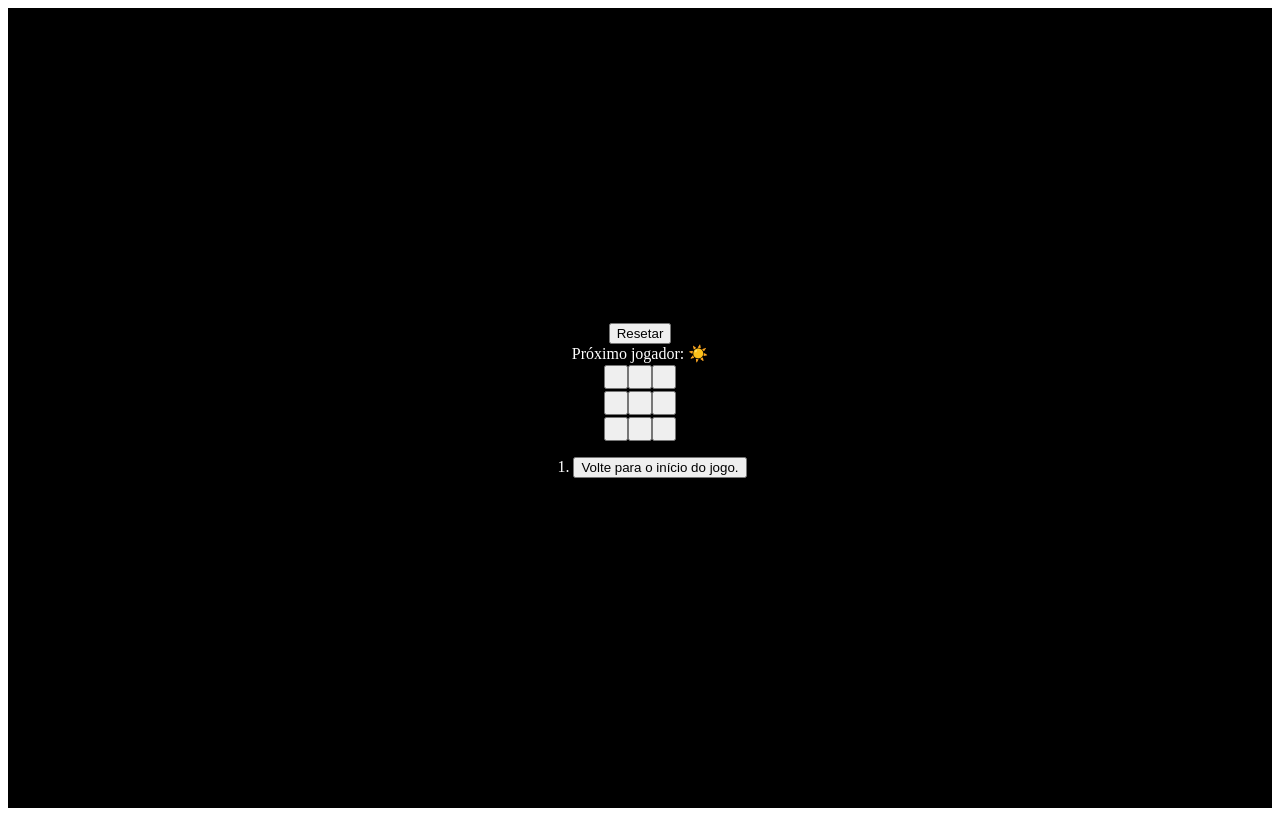
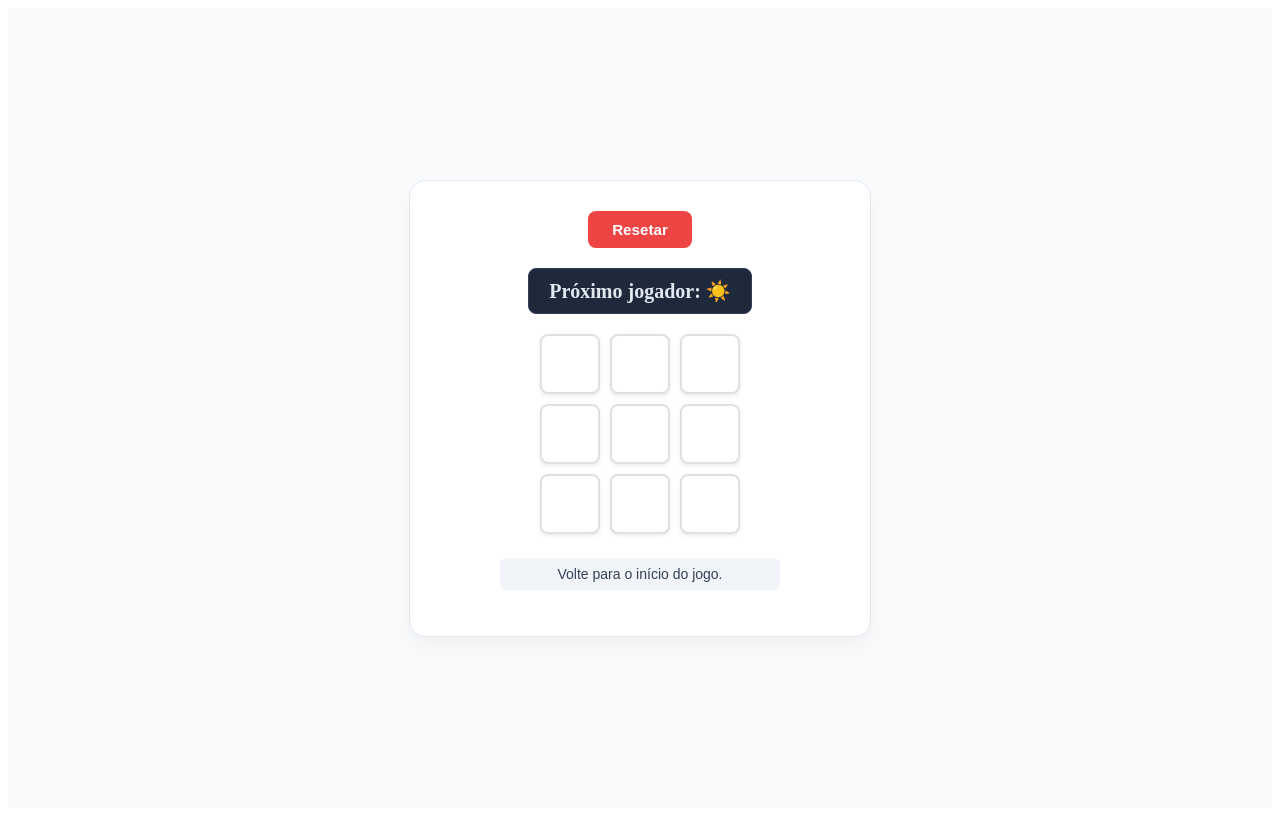
Before and after one commit to Gustavo-Pereira20/jogoDaVelha, a React (Vite) app: page / in a window 1280 px wide. Built offline with nearby package versions, Linux system fonts and the light colour scheme.

Commit message:
MOD: CSS e Classes modo dark e light.

```diff
--- a/src/components/Jogo/Jogo.jsx
+++ b/src/components/Jogo/Jogo.jsx
@@ -22,10 +22,10 @@ export default function Jogo() {
     }
 
     function resetJogo() {
-    setHistorico([Array(9).fill(null)]);
-    setMovimentoAtual(0);
-    setSimbolos(parSimbolo());
-  }
+        setHistorico([Array(9).fill(null)]);
+        setMovimentoAtual(0);
+        setSimbolos(parSimbolo());
+    }
 
     const movimentos = historico.map((quadrados, movimento) => {
         let descricao;
@@ -35,20 +35,18 @@ export default function Jogo() {
             descricao = 'Volte para o início do jogo.';
         }
         return (
-            <li key={movimento}>
-                <button onClick={() => pularPara(movimento)}>{descricao}</button>
+            <li key={movimento} className={styles.itemHistorico}>
+                <button className={styles.botaoHistorico} onClick={() => pularPara(movimento)}>{descricao}</button>
             </li>
         );
     });
 
     return (
         <div className={styles.main}>
-            <button onClick={resetJogo}>Resetar</button>
-            <div>
+            <div className={styles.jogo}>
+                <button className={styles.botaoReset} onClick={resetJogo}>Resetar</button>
                 <Tabuleiro xEProx={xEProx} quadrados={quadradoAtual} jogadorAtual={posicaoJogada} simbolos={simbolos}/>
-            </div>
-            <div>
-                <ol>{movimentos}</ol>
+                <ol className={styles.listaHistorico}>{movimentos}</ol>
             </div>
         </div>
     )
--- a/src/components/Jogo/jogo.module.css
+++ b/src/components/Jogo/jogo.module.css
@@ -1,10 +1,118 @@
-.main{
-    width: 100%;
-    height: 100vh;
-    background-color: black;
-    color: white;
-    display: flex;
-    justify-content: center;
-    align-items: center;
-    flex-direction: column;
+/* Definição das variáveis de tema */
+:root {
+  --bg-main: #f8fafc;
+  --bg-card: #ffffff;
+  --borda-card: #e2e8f0;
+  --texto-principal: #0f172a;
+  --bg-reset: #ef4444;
+  --bg-reset-hover: #dc2626;
+  --texto-reset: #ffffff;
+  --bg-btn-historico: #f1f5f9;
+  --bg-btn-historico-hover: #e2e8f0;
+  --texto-btn-historico: #334155;
+  --sombra-card: 0 10px 25px -5px rgba(0, 0, 0, 0.05), 0 8px 10px -6px rgba(0, 0, 0, 0.01);
 }
+
+/* Modo Escuro */
+:global(.dark) {
+  --bg-main: #0f172a;
+  --bg-card: #1e293b;
+  --borda-card: #334155;
+  --texto-principal: #f8fafc;
+  --bg-reset: #dc2626;
+  --bg-reset-hover: #b91c1c;
+  --texto-reset: #ffffff;
+  --bg-btn-historico: #334155;
+  --bg-btn-historico-hover: #475569;
+  --texto-btn-historico: #f1f5f9;
+  --sombra-card: 0 10px 25px -5px rgba(0, 0, 0, 0.3), 0 8px 10px -6px rgba(0, 0, 0, 0.2);
+}
+
+/* Container Principal ocupando toda a tela */
+.main {
+  width: 100%;
+  min-height: 100vh;
+  background-color: var(--bg-main);
+  color: var(--texto-principal);
+  display: flex;
+  justify-content: center;
+  align-items: center;
+  flex-direction: column;
+  padding: 20px;
+  box-sizing: border-box;
+  transition: background-color 0.3s ease, color 0.3s ease;
+}
+
+/* Cartão do Jogo */
+.jogo {
+  width: 100%;
+  max-width: 420px;
+  background-color: var(--bg-card);
+  border: 1px solid var(--borda-card);
+  border-radius: 16px;
+  padding: 30px 20px;
+  display: flex;
+  justify-content: center;
+  align-items: center;
+  flex-direction: column;
+  box-shadow: var(--sombra-card);
+  transition: background-color 0.3s ease, border-color 0.3s ease;
+}
+
+/* Botão de Reset */
+.botaoReset {
+  background-color: var(--bg-reset);
+  color: var(--texto-reset);
+  border: none;
+  padding: 10px 24px;
+  font-size: 0.95rem;
+  font-weight: 600;
+  border-radius: 8px;
+  cursor: pointer;
+  margin-bottom: 20px;
+  transition: background-color 0.2s ease, transform 0.1s ease;
+}
+
+.botaoReset:hover {
+  background-color: var(--bg-reset-hover);
+}
+
+.botaoReset:active {
+  transform: scale(0.97);
+}
+
+/* Lista e Botões do Histórico */
+.listaHistorico {
+  width: 100%;
+  max-width: 280px;
+  margin-top: 24px;
+  padding-left: 0;
+  list-style: none;
+  display: flex;
+  flex-direction: column;
+  gap: 8px;
+  max-height: 180px;
+  overflow-y: auto;
+}
+
+.itemHistorico {
+  width: 100%;
+}
+
+.botaoHistorico {
+  width: 100%;
+  background-color: var(--bg-btn-historico);
+  color: var(--texto-btn-historico);
+  border: none;
+  padding: 8px 12px;
+  font-size: 0.875rem;
+  font-weight: 500;
+  border-radius: 6px;
+  cursor: pointer;
+  text-align: center;
+  transition: background-color 0.2s ease, color 0.2s ease;
+}
+
+.botaoHistorico:hover {
+  background-color: var(--bg-btn-historico-hover);
+}
--- a/src/components/Quadrados/Quadrados.jsx
+++ b/src/components/Quadrados/Quadrados.jsx
@@ -4,11 +4,11 @@ import styles from "../Quadrados/quadrados.module.css"
 // Primeiro componente do projeto de refatoração. Componente QUADRADO.
 // Propriedades do componente quadrado ->
 
-export default function Quadrado({valorQuadrado, funcaoClique}) {
+export default function Quadrado({valorQuadrado, funcaoClique, ehEscuro}) {
         return(
             <>
                 {/* funcaoClique: Define o que irá acontecer quando o botão for clicado. */}
-                <button className={styles.quadrado} onClick={funcaoClique}>
+                <button className={(`${styles.quadrado} ${ehEscuro ? styles.dark : ""}`)} onClick={funcaoClique}>
                     {/* valorQuadrado: Vai definir o valor do quadrado assim que ele for clicado (X ou O) */}
                     {valorQuadrado}
                 </button>
--- a/src/components/Quadrados/quadrados.module.css
+++ b/src/components/Quadrados/quadrados.module.css
@@ -1,3 +1,68 @@
-.quadrado{
-    padding: 10px;
+/* Definição das variáveis de tema */
+:root {
+  --bg-quadrado: #ffffff;
+  --texto-quadrado: #1a1a1a;
+  --borda-quadrado: #e0e0e0;
+  --sombra-quadrado: rgba(0, 0, 0, 0.08);
+  --bg-quadrado-hover: #f5f5f5;
+  --bg-quadrado-active: #e8e8e8;
+
+  --bg-quadrado-d: #2a2a2a;
+  --texto-quadrado-d: #ffffff;
+  --borda-quadrado-d: #404040;
+  --sombra-quadrado-d: rgba(0, 0, 0, 0.3);
+  --bg-quadrado-hove-d: #353535;
+  --bg-quadrado-active-d: #1f1f1f;
 }
+
+
+/* Estilização da classe do quadrado */
+.quadrado {
+  width: 60px;
+  height: 60px;
+  background-color: var(--bg-quadrado);
+  color: var(--texto-quadrado);
+  border: 2px solid var(--borda-quadrado);
+  border-radius: 8px;
+  font-size: 1.5rem;
+  font-weight: bold;
+  cursor: pointer;
+  display: flex;
+  align-items: center;
+  justify-content: center;
+  box-shadow: 0 2px 4px var(--sombra-quadrado);
+  transition: background-color 0.2s ease, border-color 0.2s ease, transform 0.1s ease;
+}
+
+.quadrado:hover {
+  background-color: var(--bg-quadrado-hover);
+}
+
+.quadrado:active {
+  background-color: var(--bg-quadrado-active);
+  transform: scale(0.96);
+}
+
+.quadrado:focus-visible {
+  outline: 2px solid var(--texto-quadrado);
+  outline-offset: 2px;
+}
+
+.quadrado.dark {
+  background-color: var(--bg-quadrado-d);
+  color: var(--texto-quadrado-d);
+  border-color: var(--borda-quadrado-d);
+  box-shadow: 0 2px 4px var(--sombra-quadrado-d);
+}
+
+.quadrado.dark:hover {
+  background-color: var(--bg-quadrado-hover-d);
+}
+
+.quadrado.dark:active {
+  background-color: var(--bg-quadrado-active-d);
+}
+
+.quadrado.dark:focus-visible {
+  outline-color: var(--texto-quadrado-d);
+}
--- a/src/components/Tabuleiro/Tabuleiro.jsx
+++ b/src/components/Tabuleiro/Tabuleiro.jsx
@@ -43,27 +43,19 @@ export default function Tabuleiro({xEProx, quadrados, jogadorAtual, simbolos}) {
 
     return(
         <>
-        <div className={styles.tabuleiro}>
-            <div>{estado}</div>
-            <div className={styles.linha}>
-                <div>
-                {/* 3 Linhas / 3 Colunas, atribuindo valores às propriedades do componente. */}
+        <div className={`${styles.estado} ${styles.dark}`}>{estado}</div>
+        <div className={`${styles.tabuleiro} ${styles.dark}`}>
                     <Quadrado valorQuadrado={quadrados[0]} funcaoClique={() => posicaoClique(0)}/>
                     <Quadrado valorQuadrado={quadrados[1]} funcaoClique={() => posicaoClique(1)}/>
                     <Quadrado valorQuadrado={quadrados[2]} funcaoClique={() => posicaoClique(2)}/>
-                </div>
-                <div>
+
                     <Quadrado valorQuadrado={quadrados[3]} funcaoClique={() => posicaoClique(3)}/>
                     <Quadrado valorQuadrado={quadrados[4]} funcaoClique={() => posicaoClique(4)}/>
                     <Quadrado valorQuadrado={quadrados[5]} funcaoClique={() => posicaoClique(5)}/>
-                </div>
-                <div>
+
                     <Quadrado valorQuadrado={quadrados[6]} funcaoClique={() => posicaoClique(6)}/>
                     <Quadrado valorQuadrado={quadrados[7]} funcaoClique={() => posicaoClique(7)}/>
                     <Quadrado valorQuadrado={quadrados[8]} funcaoClique={() => posicaoClique(8)}/>
-                </div>
-            </div>
-
         </div>
 
         </>
--- a/src/components/Tabuleiro/tabuleiro.module.css
+++ b/src/components/Tabuleiro/tabuleiro.module.css
@@ -1,9 +1,52 @@
-.tabuleiro{
-    display: flex;
-    flex-direction: column;
-    justify-content: center;
+/* Definição das variáveis de tema */
+:root {
+  --texto-estado: #2c3e50;
+  --bg-estado: #f0f4f8;
+  --borda-estado: #d9e2ec;
+
+  --texto-estado-d: #e2e8f0;
+  --bg-estado-d: #1e293b;
+  --borda-estado-d: #334155;
 }
 
-.linha{
-    text-align: center;
+/* Modo Claro (Padrão) */
+.estado {
+  font-size: 1.25rem;
+  font-weight: 600;
+  color: var(--texto-estado);
+  background-color: var(--bg-estado);
+  border: 1px solid var(--borda-estado);
+  padding: 10px 20px;
+  border-radius: 8px;
+  margin-bottom: 20px;
+  text-align: center;
+  transition: background-color 0.3s ease, color 0.3s ease, border-color 0.3s ease;
 }
+
+.tabuleiro {
+  display: grid;
+  grid-template-columns: repeat(3, 60px);
+  grid-template-rows: repeat(3, 60px);
+  gap: 10px;
+  justify-content: center;
+  align-items: center;
+  margin: 0 auto;
+}
+
+/* Variantes de Modo Escuro (.dark) */
+.estado.dark {
+  color: var(--texto-estado-d);
+  background-color: var(--bg-estado-d);
+  border-color: var(--borda-estado-d);
+}
+
+.tabuleiro.dark {
+  /* Mantém a mesma estrutura de layout */
+  display: grid;
+  grid-template-columns: repeat(3, 60px);
+  grid-template-rows: repeat(3, 60px);
+  gap: 10px;
+  justify-content: center;
+  align-items: center;
+  margin: 0 auto;
+}
```
